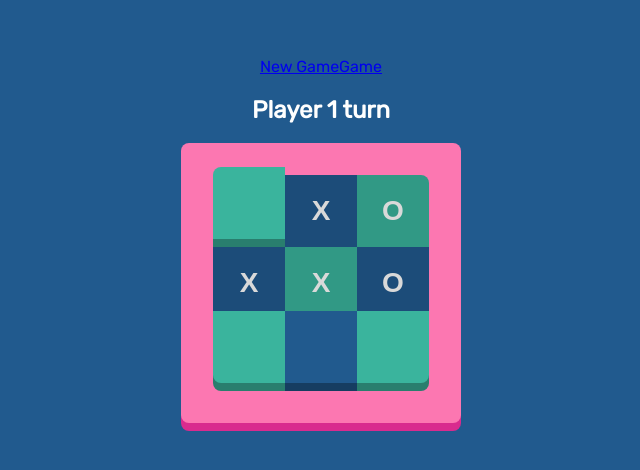
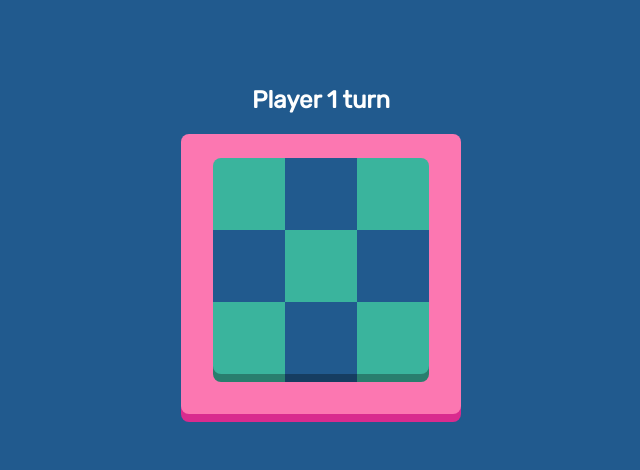
Before and after one commit to Cristian-Cornejo/tic-tac-toe, a Vue app: page /game in a window 1280 px wide. Shown: the part 160-630 px from the top of the page, without its empty margins (319-959 px from the left). Built offline with nearby package versions, Linux system fonts and the light colour scheme.

Commit message:
feat: add logic to board

```diff
--- a/src/App.vue
+++ b/src/App.vue
@@ -1,16 +1,8 @@
 <script setup lang="ts">
-import { RouterLink, RouterView } from 'vue-router'
+import { RouterView } from 'vue-router'
 </script>
 
 <template>
-  <header>
-    <div class="wrapper">
-      <nav>
-        <RouterLink to="/">New Game</RouterLink>
-        <RouterLink to="/game">Game</RouterLink>
-      </nav>
-    </div>
-  </header>
   <RouterView />
 </template>
 
--- a/src/components/Tile.vue
+++ b/src/components/Tile.vue
@@ -1,5 +1,5 @@
 <script setup lang="ts">
-const { selectedBy } = defineProps<{ selectedBy: string | null }>();
+const { selectedBy } = defineProps<{ selectedBy: String | null }>();
 </script>
 
 <template>
--- /dev/null
+++ b/src/stores/config.ts
@@ -0,0 +1,23 @@
+import { defineStore } from 'pinia'
+
+export const useConfigStore = defineStore({
+  id: 'config',
+  state: () => ({
+    isXMarkSelected: true,
+    isVsPlayer: true,
+  } as Config),
+  getters: {
+    config: (state) => state
+  },
+  actions: {
+    update(config: Config) {
+      this.isVsPlayer = config.isVsPlayer;
+      this.isXMarkSelected = config.isXMarkSelected;
+    }
+  }
+})
+
+export interface Config {
+  isXMarkSelected: Boolean,
+  isVsPlayer: Boolean,
+}
--- /dev/null
+++ b/src/stores/game.ts
@@ -0,0 +1,62 @@
+import { defineStore } from "pinia";
+
+export const useGameStore = defineStore({
+    id: "game",
+    state: () => ({
+        tiles: [
+            { id: 0, selectedBy: null },
+            { id: 1, selectedBy: null },
+            { id: 2, selectedBy: null },
+            { id: 3, selectedBy: null },
+            { id: 4, selectedBy: null },
+            { id: 5, selectedBy: null },
+            { id: 6, selectedBy: null },
+            { id: 7, selectedBy: null },
+            { id: 8, selectedBy: null }
+        ]
+    } as Tiles),
+    getters: {
+        someoneWon: (state) => {
+            const xTileIds = state.tiles.filter(tile => tile.selectedBy === 'X').map(tile => tile.id);
+            const oTileIds = state.tiles.filter(tile => tile.selectedBy === 'O').map(tile => tile.id);
+            if (wonValidator(xTileIds)) {
+                return 'X';
+            }
+            if (wonValidator(oTileIds)) {
+                return 'O';
+            }
+        }
+    },
+    actions: {
+        update(tile: GameTile) {
+            const index = this.tiles.findIndex(t => t.id === tile.id);
+            this.tiles[index] = tile;
+        }
+    }
+})
+
+const wonValidator = (tilesId: number[]) => {
+    return winConditions.reduce((acc, winCondition) => {
+        return tilesId.toString() === [...new Set([...tilesId, ...winCondition])].toString() ? true : acc;
+    }, false)
+}
+
+
+const winConditions = [
+    [0, 1, 2],
+    [3, 4, 5],
+    [6, 7, 8],
+    [0, 3, 6],
+    [1, 4, 7],
+    [2, 5, 8],
+    [0, 4, 8],
+    [2, 4, 6]
+]
+
+export type Tiles = {
+    tiles: GameTile[];
+};
+
+export interface GameTile {
+    id: number, selectedBy: String | null
+}
--- a/src/views/GameView.vue
+++ b/src/views/GameView.vue
@@ -1,30 +1,36 @@
+<script setup lang="ts">
+import { ref } from 'vue'
+import Tile from '../components/Tile.vue'
+import BoardLayout from '../components/shared/BoardLayout.vue'
+import { useConfigStore } from '@/stores/config';
+import { useGameStore, type GameTile } from '@/stores/game';
+
+const configStore = useConfigStore();
+const gameStore = useGameStore();
+const playerOneHasSelectX = ref(configStore.isXMarkSelected);
+
+const onClickTile = (tile: GameTile) => {
+  if (!tile.selectedBy && !gameStore.someoneWon) {
+    tile.selectedBy = playerOneHasSelectX.value ? "X" : "O";
+    gameStore.update(tile);
+    playerOneHasSelectX.value = !playerOneHasSelectX.value;
+  }
+}
+</script>
+
 <template>
   <div class="game-view">
     <h2>Player 1 turn</h2>
     <BoardLayout>
       <div class="container game-board">
-        <Tile :selectedBy="tile.selectedBy" v-for="tile in tiles" :key="tile.id"></Tile>
+        <Tile :selectedBy="tile.selectedBy" v-for="tile in gameStore.tiles" :key="tile.id" @click="onClickTile(tile)">
+        </Tile>
       </div>
+      <div>{{ gameStore.someoneWon }}</div>
     </BoardLayout>
   </div>
 </template>
-<script setup lang="ts">
-import { ref } from 'vue'
-import Tile from '../components/Tile.vue'
-import BoardLayout from '../components/shared/BoardLayout.vue'
-const tiles = ref([
-  { id: 0, selectedBy: null },
-  { id: 1, selectedBy: 'X' },
-  { id: 2, selectedBy: 'O' },
-  { id: 3, selectedBy: 'X' },
-  { id: 4, selectedBy: 'X' },
-  { id: 5, selectedBy: 'O' },
-  { id: 6, selectedBy: null },
-  { id: 7, selectedBy: null },
-  { id: 8, selectedBy: null }
-])
 
-</script>
 <style scoped>
 .game-view h2 {
   color: white;
--- a/src/views/StartMenu.vue
+++ b/src/views/StartMenu.vue
@@ -1,10 +1,22 @@
 <script setup lang="ts">
 import { ref } from 'vue';
+import { useRouter } from 'vue-router';
 import GameMode from '../components/GameMode.vue';
 import MarkSelector from '../components/MarkSelector.vue';
 import BoardLayout from '../components/shared/BoardLayout.vue';
+import { useConfigStore } from "@/stores/config";
+import type { Config } from "@/stores/config";
+const router = useRouter();
+
 const isXMarkSelected = ref(true);
 const isVsPlayer = ref(true);
+
+const start = () => {
+  const configStore = useConfigStore();
+  const config: Config = { isVsPlayer: isVsPlayer.value, isXMarkSelected: isXMarkSelected.value };
+  configStore.update(config);
+  router.push({ path: '/game' });
+}
 
 </script>
 
@@ -17,7 +29,7 @@ const isVsPlayer = ref(true);
         <h2>Pick player 1's mark</h2>
         <MarkSelector v-model:isXMarkSelected="isXMarkSelected" />
         <p>remember: x goes first</p>
-        <button class="container start-menu__start-button">START!</button>
+        <button type="button" class="container start-menu__start-button" @click="start">START!</button>
       </div>
     </BoardLayout>
   </div>
```
Also changed, not shown: src/stores/counter.ts (deleted, +0 -16 lines).
